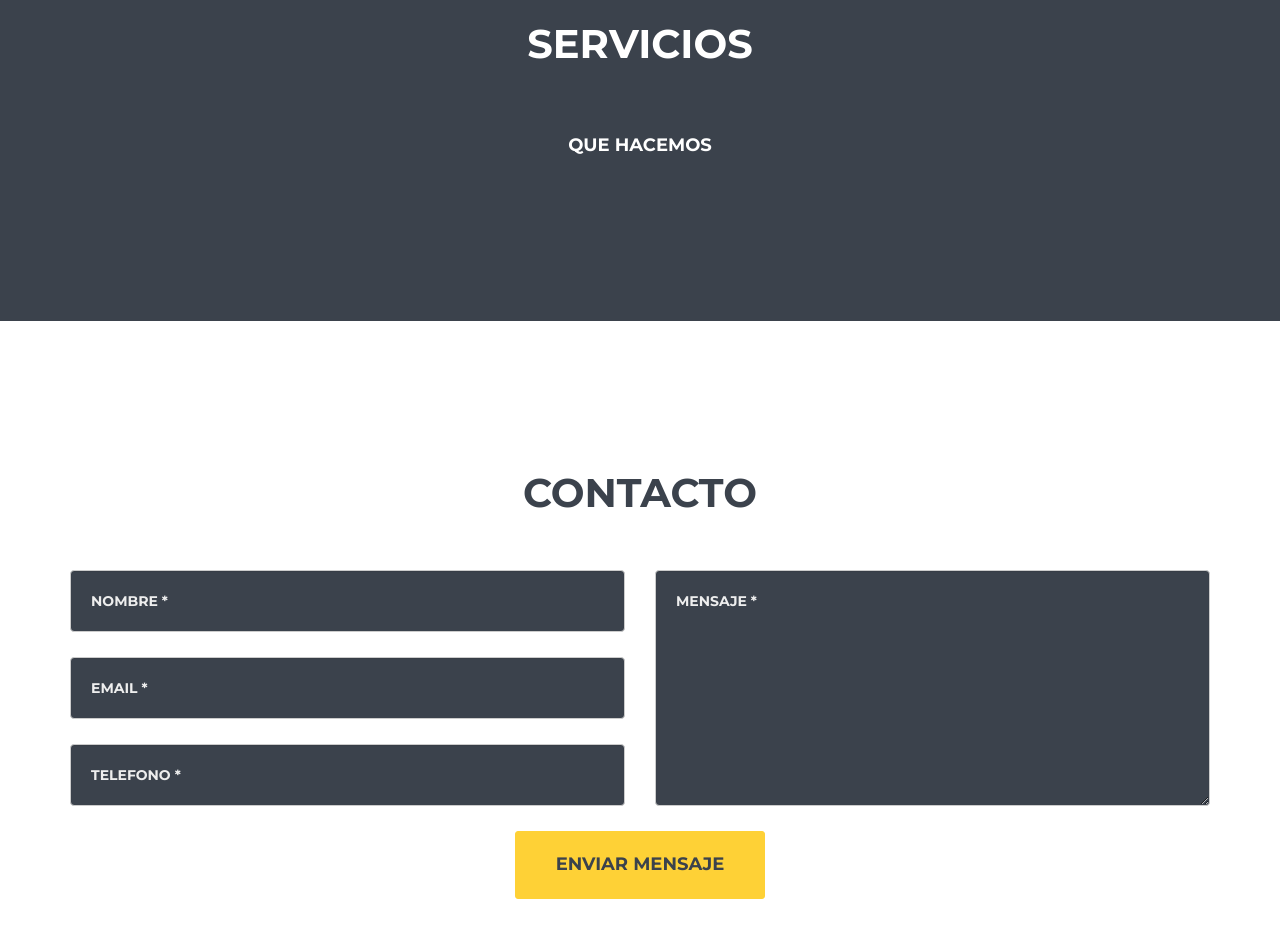
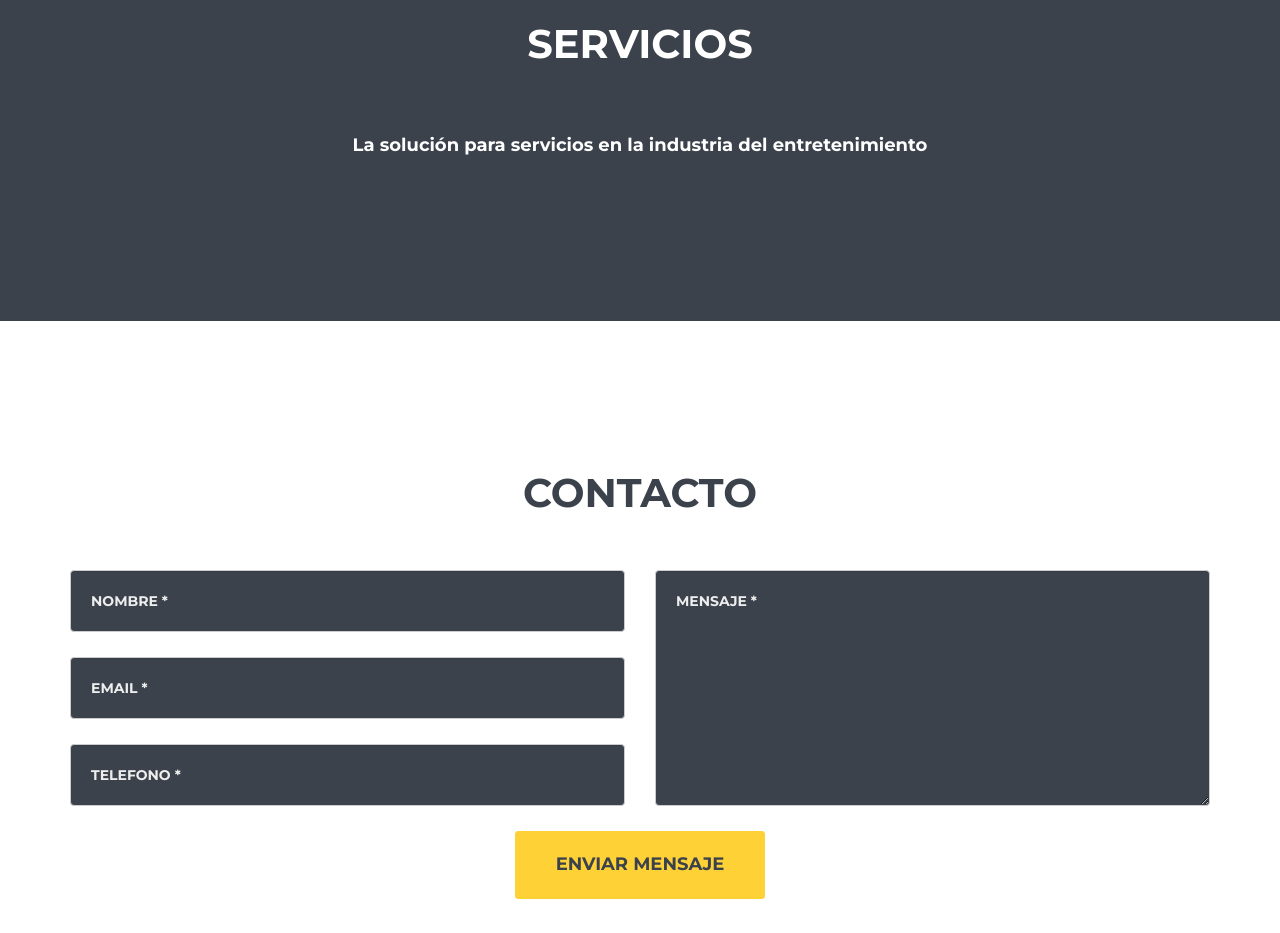
Before and after one commit to francoabaroa/francoabaroa.github.io, a website: page ENTOTAL/index.html in a window 1280 px wide. Shown: the part 860-1793 px from the top of the page. Drawn offline with nearby package versions, Linux system fonts and the light colour scheme; a web font is replaced by a local one.

Commit message:
Add new para to services section

```diff
--- a/ENTOTAL/index.html
+++ b/ENTOTAL/index.html
@@ -165,7 +165,7 @@
             <br/>
             <div class="row text-center">
                 <div class="col-md-12">
-                    <h4 class="service-heading">QUE HACEMOS</h4>
+                    <h4 class="service-heading">La solución para servicios en la industria del entretenimiento</h4>
                 </div>
             </div>
         </div>
```
Also changed, not shown: ENTOTAL/index2.html (+1 -1 lines).
